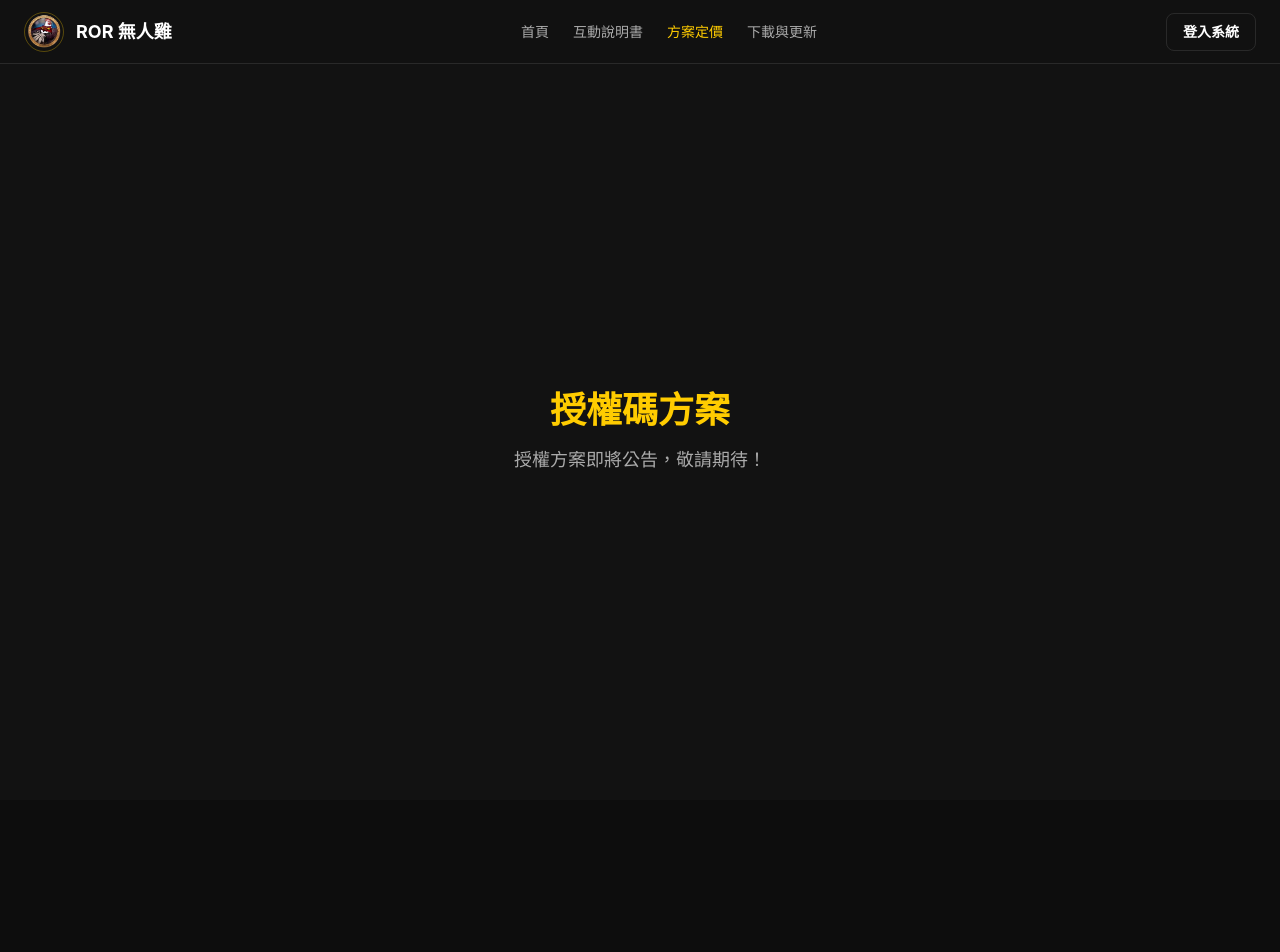
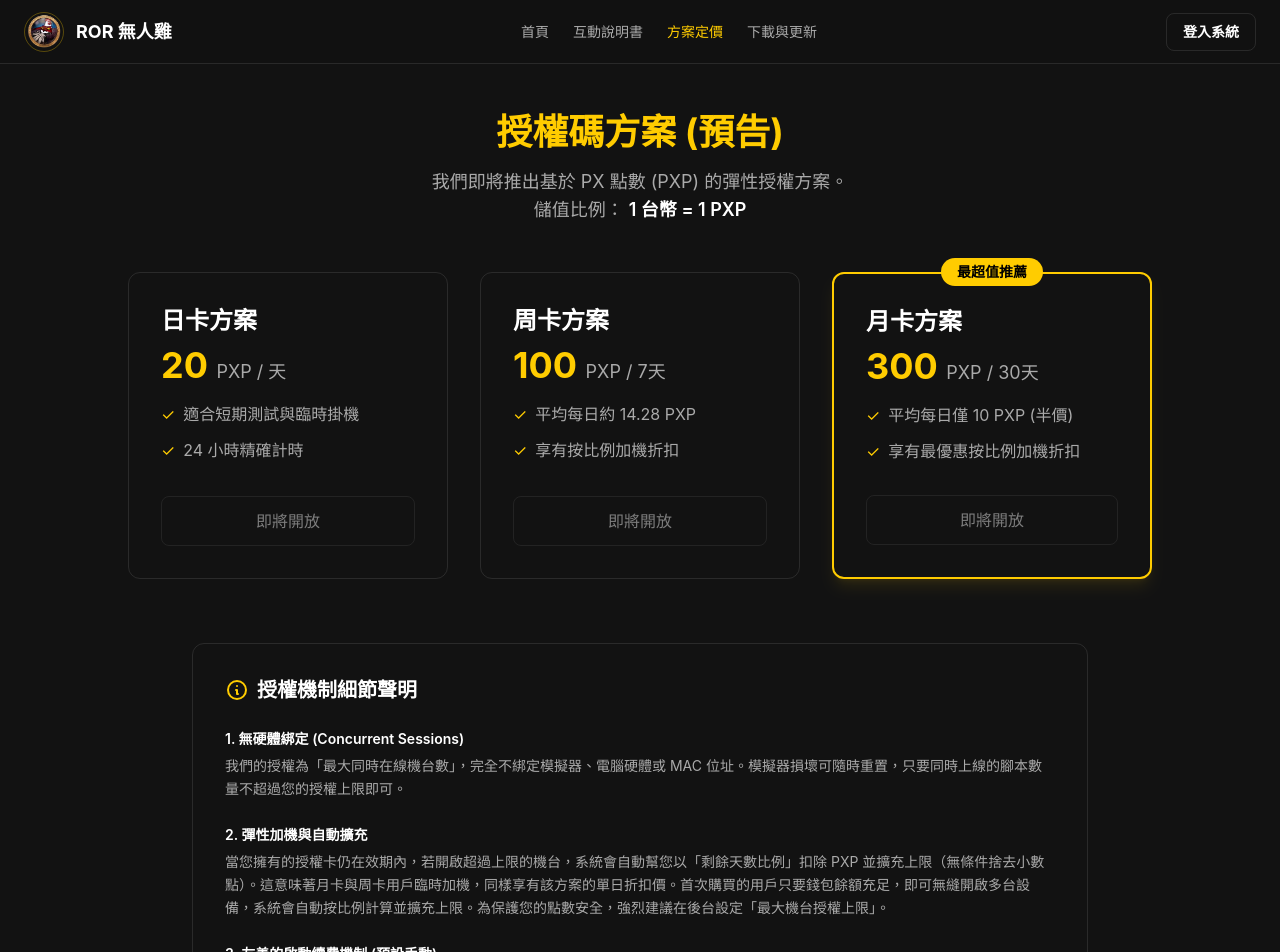
Before and after one commit to w8s3suimin/ROR_PX, a Vue app: page /pricing in a window 1280 px wide. Shown: the top 952 px of the page. Before the commit the page ends 800 px from the top, so only its background shows below. Built offline with nearby package versions, Linux system fonts and the light colour scheme.

Commit message:
Update Pricing page with preview of licensing plan and statement

```diff
--- a/src/views/Pricing.vue
+++ b/src/views/Pricing.vue
@@ -1,31 +1,86 @@
 <template>
-  <div class="min-h-[calc(100vh-4rem)] flex items-center justify-center p-4">
-    <div class="text-center">
-      <h1 class="text-4xl font-bold text-ror-accent mb-4">授權碼方案</h1>
-      <p class="text-ror-muted text-lg">授權方案即將公告，敬請期待！</p>
+  <div class="min-h-[calc(100vh-4rem)] p-4 max-w-7xl mx-auto py-12">
+    <div class="text-center mb-12">
+      <h1 class="text-4xl font-bold text-ror-accent mb-4">授權碼方案 (預告)</h1>
+      <p class="text-ror-muted text-lg max-w-2xl mx-auto">
+        我們即將推出基於 PX 點數 (PXP) 的彈性授權方案。<br/>
+        儲值比例： <span class="text-white font-semibold">1 台幣 = 1 PXP</span>
+      </p>
+    </div>
+
+    <!-- 方案卡片 -->
+    <div class="grid grid-cols-1 md:grid-cols-3 gap-8 max-w-5xl mx-auto mb-16">
+      <!-- 日卡 -->
+      <div class="bg-ror-surface/50 border border-ror-border rounded-xl p-8 flex flex-col hover:border-ror-accent/50 transition-colors">
+        <h3 class="text-2xl font-bold text-white mb-2">日卡方案</h3>
+        <div class="text-ror-accent text-4xl font-bold mb-4">20 <span class="text-lg text-ror-muted font-normal">PXP / 天</span></div>
+        <ul class="text-ror-muted space-y-3 mb-8 flex-1">
+          <li class="flex items-center"><span class="mr-2 text-ror-accent">✓</span> 適合短期測試與臨時掛機</li>
+          <li class="flex items-center"><span class="mr-2 text-ror-accent">✓</span> 24 小時精確計時</li>
+        </ul>
+        <button class="w-full py-3 rounded-lg bg-ror-surface border border-ror-border text-ror-muted cursor-not-allowed opacity-70">
+          即將開放
+        </button>
+      </div>
+
+      <!-- 周卡 -->
+      <div class="bg-ror-surface/50 border border-ror-border rounded-xl p-8 flex flex-col hover:border-ror-accent/50 transition-colors relative">
+        <h3 class="text-2xl font-bold text-white mb-2">周卡方案</h3>
+        <div class="text-ror-accent text-4xl font-bold mb-4">100 <span class="text-lg text-ror-muted font-normal">PXP / 7天</span></div>
+        <ul class="text-ror-muted space-y-3 mb-8 flex-1">
+          <li class="flex items-center"><span class="mr-2 text-ror-accent">✓</span> 平均每日約 14.28 PXP</li>
+          <li class="flex items-center"><span class="mr-2 text-ror-accent">✓</span> 享有按比例加機折扣</li>
+        </ul>
+        <button class="w-full py-3 rounded-lg bg-ror-surface border border-ror-border text-ror-muted cursor-not-allowed opacity-70">
+          即將開放
+        </button>
+      </div>
+
+      <!-- 月卡 -->
+      <div class="bg-ror-surface border-2 border-ror-accent rounded-xl p-8 flex flex-col relative transform hover:-translate-y-1 transition-transform shadow-lg shadow-ror-accent/10">
+        <div class="absolute -top-4 left-1/2 -translate-x-1/2 bg-ror-accent text-black px-4 py-1 rounded-full text-sm font-bold">
+          最超值推薦
+        </div>
+        <h3 class="text-2xl font-bold text-white mb-2">月卡方案</h3>
+        <div class="text-ror-accent text-4xl font-bold mb-4">300 <span class="text-lg text-ror-muted font-normal">PXP / 30天</span></div>
+        <ul class="text-ror-muted space-y-3 mb-8 flex-1">
+          <li class="flex items-center"><span class="mr-2 text-ror-accent">✓</span> 平均每日僅 10 PXP (半價)</li>
+          <li class="flex items-center"><span class="mr-2 text-ror-accent">✓</span> 享有最優惠按比例加機折扣</li>
+        </ul>
+        <button class="w-full py-3 rounded-lg bg-ror-surface border border-ror-border text-ror-muted cursor-not-allowed opacity-70">
+          即將開放
+        </button>
+      </div>
+    </div>
+
+    <!-- 細節聲明 -->
+    <div class="max-w-4xl mx-auto bg-ror-surface/30 rounded-xl p-8 border border-ror-border">
+      <h3 class="text-xl font-bold text-white mb-6 flex items-center">
+        <svg class="w-6 h-6 mr-2 text-ror-accent" fill="none" stroke="currentColor" viewBox="0 0 24 24"><path stroke-linecap="round" stroke-linejoin="round" stroke-width="2" d="M13 16h-1v-4h-1m1-4h.01M21 12a9 9 0 11-18 0 9 9 0 0118 0z"></path></svg>
+        授權機制細節聲明
+      </h3>
+      <div class="space-y-6 text-ror-muted text-sm leading-relaxed">
+        <div>
+          <h4 class="text-white font-semibold mb-1">1. 無硬體綁定 (Concurrent Sessions)</h4>
+          <p>我們的授權為「最大同時在線機台數」，完全不綁定模擬器、電腦硬體或 MAC 位址。模擬器損壞可隨時重置，只要同時上線的腳本數量不超過您的授權上限即可。</p>
+        </div>
+        <div>
+          <h4 class="text-white font-semibold mb-1">2. 彈性加機與自動擴充</h4>
+          <p>當您擁有的授權卡仍在效期內，若開啟超過上限的機台，系統會自動幫您以「剩餘天數比例」扣除 PXP 並擴充上限（無條件捨去小數點）。這意味著月卡與周卡用戶臨時加機，同樣享有該方案的單日折扣價。首次購買的用戶只要錢包餘額充足，即可無縫開啟多台設備，系統會自動按比例計算並擴充上限。為保護您的點數安全，強烈建議在後台設定「最大機台授權上限」。</p>
+        </div>
+        <div>
+          <h4 class="text-white font-semibold mb-1">3. 友善的啟動續費機制 (預設手動)</h4>
+          <p>我們絕不在背景隨意扣款。授權過期時，只有當您「實際開啟並執行腳本」的瞬間才會觸發續費。為了讓您保有絕對的選擇權，系統預設為「手動續費（不自動扣款）」。未來系統將提供設定，讓您可以自由切換為「腳本彈窗確認續費」或「靜默自動續費」。</p>
+        </div>
+        <div>
+          <h4 class="text-white font-semibold mb-1">4. 單一方案專屬授權碼</h4>
+          <p>為了方便您管理，同一帳號下每種方案（日/周/月）只會發放一組專屬授權碼。所有的加機、續費操作，都會直接疊加擴充在該組授權碼上，您不需要管理多組雜亂的序號。</p>
+        </div>
+      </div>
     </div>
   </div>
 </template>
 
 <script setup>
-/**
- * 未來授權購買模式規劃 (Business Logic Draft)
- *
- * 1. 授權碼驗證機制：
- *    - 腳本開啟後會驗證授權碼有效性，並定時上傳訊息以維持心跳。
- *
- * 2. 授權碼關鍵資訊：
- *    - (a) 授權天數 (Days)
- *    - (b) 上線最大數量 (Max Devices)
- *    - 總額度計算：授權天數 * 上線最大數量 = 總 PX 點數 (PXP)
- *      (例如：30天 * 10台設備 ＝ 額度 300 PXP)
- *
- * 3. 方案轉換機制 (未來可能支援人工轉換)：
- *    - 目前不支援自動轉換。
- *    - 未來可由人工協助轉換授權比例 (例如：將「30天 * 10台」轉換為「10天 * 30台」)。
- *
- * 4. 點數扣除模式 (替代方案)：
- *    - 以儲值 PXP 點數的方式購買。
- *    - 當天設備「第一次」開啟並執行腳本後，才進行當日的點數扣除。
- */
+// 目前為預告展示頁面，暫無業務邏輯
 </script>
```
